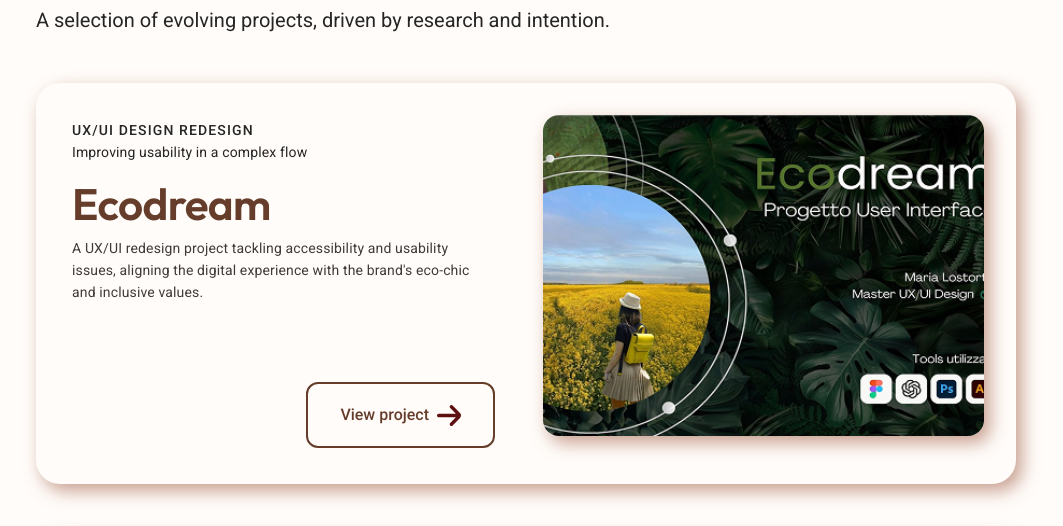
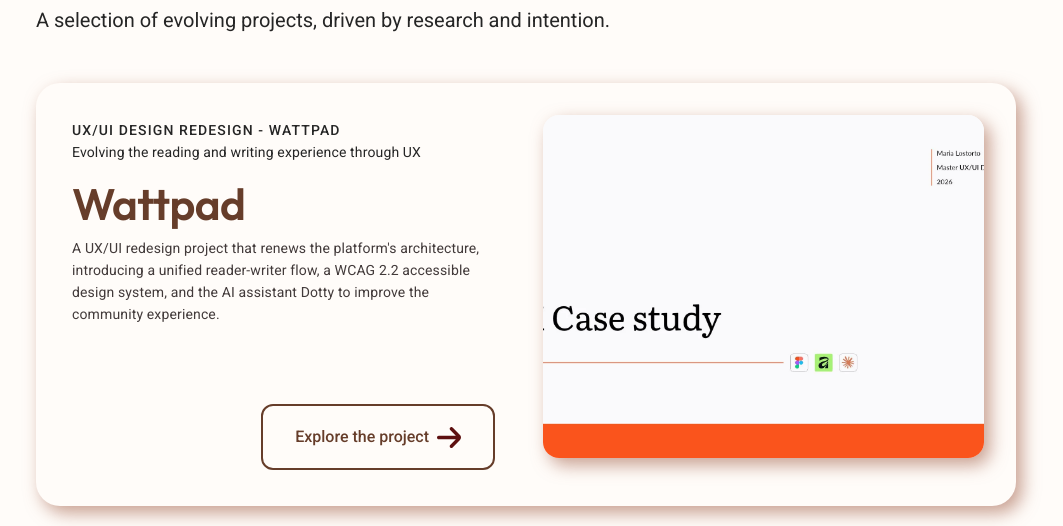
Before and after one commit to marylost/marylost.github.io, a plain HTML site: page index-en.html in a window 1280 px wide. Shown: the part 1166-1692 px from the top of the page, without its empty margins (114-1177 px from the left). Drawn offline with nearby package versions, Linux system fonts and the light colour scheme.

Commit message:
Add Wattpad project card to portfolio grid

```diff
--- a/index-en.html
+++ b/index-en.html
@@ -178,7 +178,32 @@
           <!-- cards  -->
           <div class="portfolio-grid">
 
-            <!-- card 1  -->
+            <!-- card 1 - Wattpad -->
+            <article class="card">
+                <a href="https://www.behance.net/gallery/258636839/Wattpad-UXUI-Redesign-AI-Co-Pilot-Case-Study" class="card-link-wrapper" target="_blank" rel="noopener" aria-label="Open the final project, Wattpad redesign">
+                  <img src="assets/images/portfolio/UX_Redesign_Wattpad.webp" class="card-image" alt="Wattpad project preview">
+                </a>
+
+                <div class="card-body">
+                  <div class="card-text-container">
+
+                    <div class="card-labels">
+                      <span class="eyebrow">UX/UI DESIGN REDESIGN - WATTPAD</span>
+                      <p class="tagline">Evolving the reading and writing experience through UX</p>
+                    </div>
+
+                    <h3 class="card-title">Wattpad</h3>
+                    <p class="card-text">A UX/UI redesign project that renews the platform's architecture, introducing a unified reader-writer flow, a WCAG 2.2 accessible design system, and the AI assistant Dotty to improve the community experience.</p>
+
+                  </div>
+
+                  <a href="https://www.behance.net/gallery/258636839/Wattpad-UXUI-Redesign-AI-Co-Pilot-Case-Study"
+                  class="btn btn-secondary" target="_blank" rel="noopener">Explore the project <img src="assets/images/icons/arrow_right.svg" alt="" aria-hidden="true">
+                  </a>
+                </div>
+            </article>
+
+            <!-- card 2  -->
             <article class="card">
                 <a href="https://www.behance.net/gallery/243161485/UXUI-Design-Redesign-Ecodream" class="card-link-wrapper" target="_blank" rel="noopener" aria-label="Open the Ecodream project">
                   <img src="assets/images/portfolio/UX_UI_Redesign_ecodream.webp" class="card-image" alt="Ecodream project preview">
@@ -203,7 +228,7 @@
                 </div>
             </article>
 
-            <!-- card 2  -->
+            <!-- card 3  -->
             <article class="card">
                 <a href="https://www.behance.net/gallery/243163699/BRAND-IDENTITY-VISUAL-STRATEGY-MeditActive" class="card-link-wrapper" target="_blank" rel="noopener" aria-label="Open the MeditActive project">
                   <img src="assets/images/portfolio/Brand_identity_visual_strategy_MeditActive.webp" class="card-image" alt="MeditActive project preview">
```
